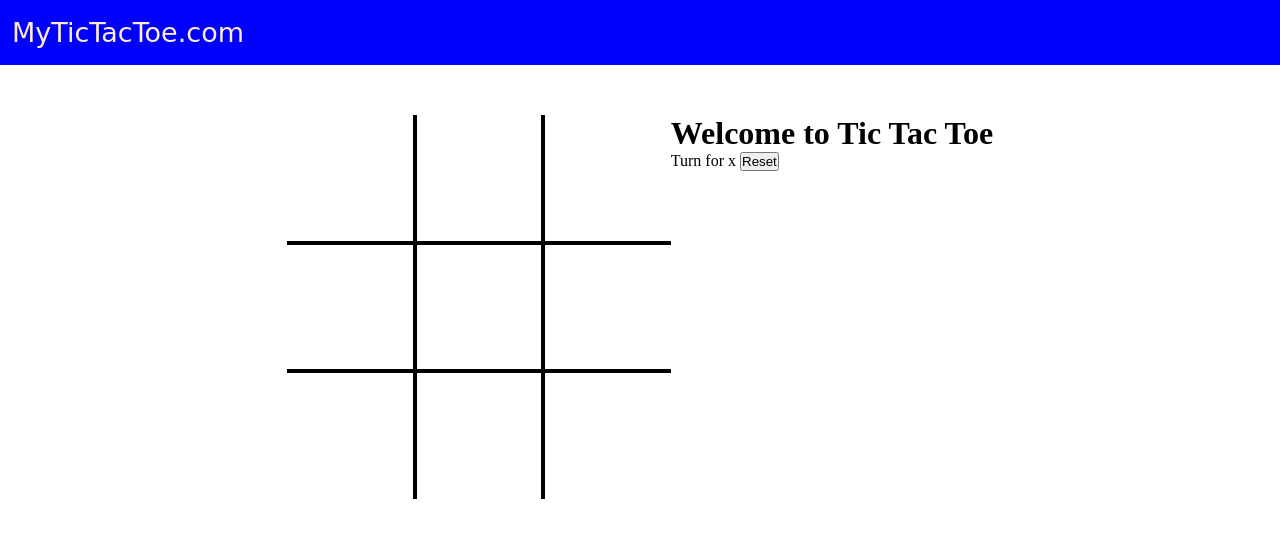
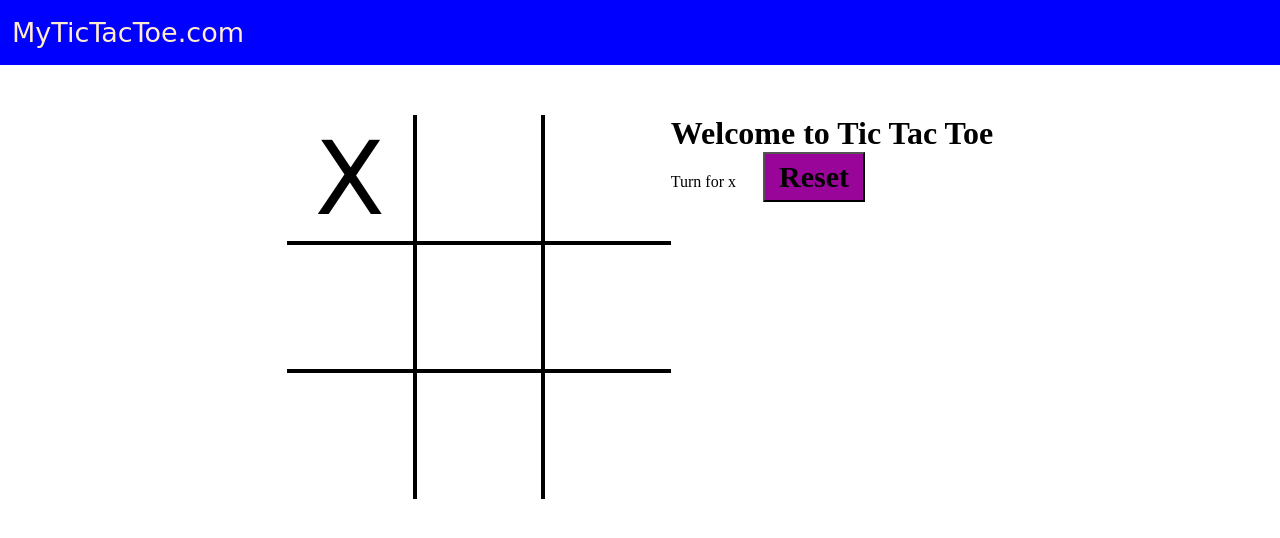
Before and after one commit to Ragni37/TicTacToe, a plain HTML site: page index.html in a window 1280 px wide. Both pictures are taken after a click on the element 350 px from the left and 179 px from the top of the page. Drawn offline with Linux system fonts and the light colour scheme; a web font is replaced by a local one.

Commit message:
2 files are updated

```diff
--- a/script.js
+++ b/script.js
@@ -3,27 +3,62 @@ let music = new Audio("music.mp3")
 let audioTurn = new Audio("ting.mp3")
 let gameover = new Audio("gameover.mp3")
 let turn = "X"
+let isgameover = false;
 
 //Function to change the turn
 const changeTurn = ()=>{
-    return turn === "X"?"0": "X"
+    return turn === "X"? "0": "X"
 }
 
 // Function to check for a win
 const checkWin = ()=>{
-
+    let boxtext = document.getElementsByClassName('boxtext');
+    let wins = [
+        [0, 1, 2]
+        [3, 4, 5]
+        [6, 7, 8]
+        [0, 3, 6]
+        [1, 4, 7]
+        [2, 5, 8]
+        [0, 4, 8]
+        [2, 4, 6]
+    ]
+    wins.forEach(e =>{
+        if((boxtext[e[0]].innerText === boxtext[e[1]].innerText) && (boxtext[e[2]].innerText === boxtext[e[1]].innerText) && (boxtext[e[0]].innerText !== "")){
+            document.querySelector('.info').innerText = boxtext[e[0]].innerText + "Won"
+        isgameover = true
+        document.querySelector('.imgbox').getElementsByClassName('img').style.width = "200px"
+        }
+    })
 }
 
 // Game Logic
-let boxes = document.getElementsByClassName("box")
+music.play()
+let boxes = document.getElementsByClassName("box");
 Array.from(boxes).forEach(element =>{
-    let boxtext = documont.querySelector('.boxtext');
-    element.addEventListener('click', (e)=>{
-        if(e.innerText === ''){
-            e.innerText = turn;
-            changeTurn();audioTurn.play();
+    let boxtext = element.querySelector('.boxtext');
+    element.addEventListener('click', ()=>{
+        if(boxtext.innerText === ''){
+            boxtext.innerText = turn;
+            turn = changeTurn();
+            audioTurn.play();
             checkWin();
-            document.getElementsByClassName(turn)[0].innerText = "Turn for " + turn;
+            if(!isgameover){
+                document.getElementsByClassName("info")[0].innerText = "Turn for " + turn;
+
+            }
         }
     })
 })
+
+// Add onclick listener to reset button
+resizeTo.addEventListener('click', ()=>{
+    let boxtext = document.querySelectorAll('.boxtext');
+    Array.from(boxtext).forEach(element => {
+        element.innerText = ""
+    });
+    turn = "X";
+    isgameover = false
+    document.getElementsByClassName("info")[0].innerText = "Turn for " + turn;
+    document.querySelector('.imgbox').getElementsByClassName('img').style.width = "0px"
+})
--- a/style.css
+++ b/style.css
@@ -47,7 +47,8 @@ nav li{
 }
 
 .imgbox img{
-    display: none;
+    width : 0;
+    transition : width is ease-in-out;
 }
 
 .br-0{
@@ -62,3 +63,13 @@ nav li{
 .bb-0{
     border-bottom: 0;
 }
+
+#reset{
+    margin: 0 23px;
+    padding: 6px 14px;
+    background: #990499;
+    cursor: pointer;
+    font-family: 'sans-serif';
+    font-size: 30px;
+    font-weight: bolder;
+}
```
